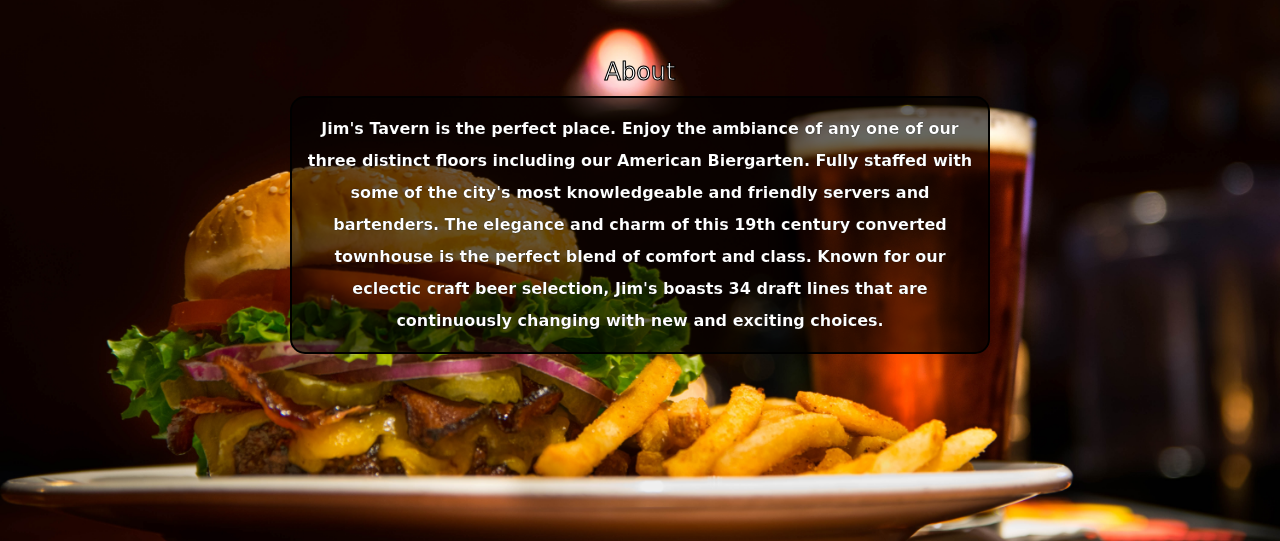
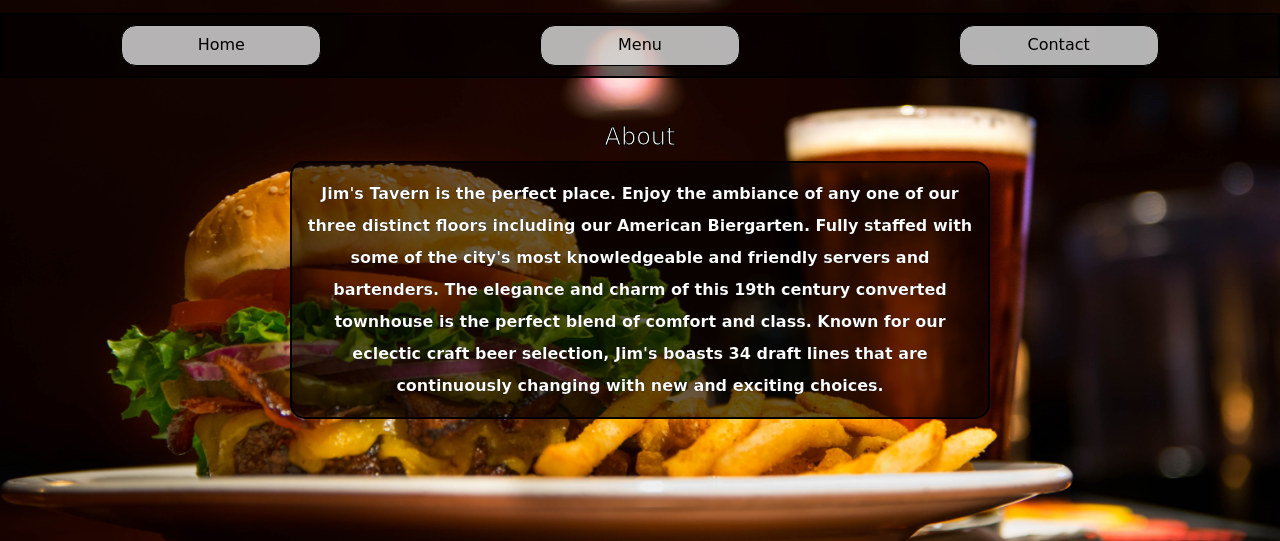
Before and after one commit to ppost0/restaurant-page, a website built with webpack: page dist/index.html in a window 1280 px wide. Shown: the part 259-800 px from the top of the page. Built offline with nearby package versions, Linux system fonts and the light colour scheme; a web font is replaced by a local one.

Commit message:
Style navbar and buttons

```diff
--- a/src/assets/styles/style.css
+++ b/src/assets/styles/style.css
@@ -6,7 +6,7 @@
 
 :root {
   --red: rgb(184, 20, 20);
-
+  --background: rgba(0, 0, 0, 0.6);
 }
 
 html {
@@ -28,7 +28,7 @@
 header {
   display: flex;
   flex-direction: column;
-  padding: 30px 10px 50px 10px;
+  padding: 30px 10px;
   gap: 10px;
 }
 
@@ -69,7 +69,7 @@
   -webkit-text-stroke-width: 0.1px;
   width: 700px;
   line-height: 2.0;
-  background-color: rgba(0, 0, 0, 0.6);
+  background-color: var(--background);
   border-radius: 15px;
   margin-left: auto;
   margin-right: auto;
@@ -85,3 +85,31 @@
   padding-bottom: 0;
   margin-bottom: 0;
 }
+
+nav {
+  display: flex;
+  justify-content: space-around;
+  background-color: var(--background);
+  padding: 10px;
+  margin-bottom: 20px;
+  border: 2px solid black;
+}
+
+.tab {
+  font-family: 'Rye', cursive;
+  width: 200px;
+  padding: 10px;
+  background-color: rgba(255, 255, 255, 0.7);
+  border: 1px solid black;
+  border-radius: 15px;
+}
+
+.tab:hover {
+  color: white;
+  background-color: var(--background);
+  border-color: white;
+}
+
+.tab:active {
+  text-shadow: 0 0 5px white;
+}
--- a/src/modules/initial-page-load.js
+++ b/src/modules/initial-page-load.js
@@ -13,6 +13,28 @@
   return header;
 }
 
+function createBtn(id, text) {
+  const btn = document.createElement('button');
+  btn.setAttribute('id', id);
+  btn.textContent = text;
+  btn.classList.add('tab');
+  return btn;
+}
+
+function createNav(id) {
+  const nav = document.createElement('nav');
+  nav.setAttribute('id', id);
+
+  const homeBtn = createBtn('home', 'Home');
+  const menuBtn = createBtn('menu', 'Menu');
+  const contactBtn = createBtn('contact', 'Contact');
+
+  nav.appendChild(homeBtn);
+  nav.appendChild(menuBtn);
+  nav.appendChild(contactBtn);
+
+  return nav;
+}
 
 function createMain(id) {
   const main = document.createElement('main');
@@ -21,19 +43,17 @@
 }
 
 
-
 function loadPage() {
   const content = document.getElementById('content');
 
   const header = createHeader('header', `Jim's Tavern`, 'The highest rated burgers this side of the Mississippi')
-
-
+  const nav = createNav('nav');
   const main = createMain('main');
 
 
   content.appendChild(header);
+  content.appendChild(nav);
   content.appendChild(main);
-  // content.appendChild(nav);
 }
 
 export default loadPage;
```
Also changed, not shown: dist/index.html, dist/main.js.
